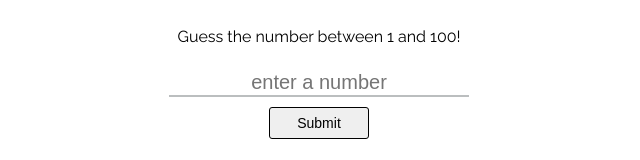
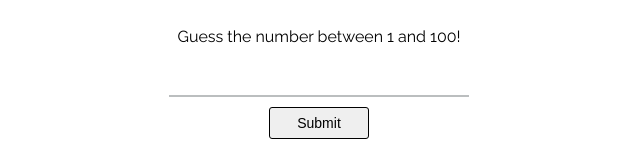
Before and after one commit to codeannie/hot-cold-challenge, a React (Create React App) app: page / in a window 1280 px wide. Shown: the part 142-302 px from the top of the page, without its empty margins (321-961 px from the left). Built offline with nearby package versions, Linux system fonts and the light colour scheme.

Commit message:
remove placeholder & clean up comments/console.logs

```diff
--- a/src/components/guessform.jsx
+++ b/src/components/guessform.jsx
@@ -14,22 +14,19 @@ export default class GuessForm extends React.PureComponent {
   userSubmit = event => {
     event.preventDefault()
     const userInput = parseInt(this.state.userInput, 0);
-    //this.inputNode.value
     this.props.onInput(userInput);
     this.setState({userInput: ''});
-    console.log('form submit ->', userInput);
   }
 
   userInputChange = event => {
     this.setState({userInput: event.target.value});
   }
 
-  // ref={node => this.inputNode = node} ?
   render() {
     return (
       <form className="guessForm" onSubmit={(event)=> this.userSubmit(event)} style={styles.guessForm}>
         <input type="text" name="userInput" className="guessInput" style={styles.guessInput}
-          onChange={this.userInputChange} value={this.state.userInput} placeholder="enter a number"/>
+          onChange={this.userInputChange} value={this.state.userInput} />
         <button type="submit" id="submit" style={styles.submitBtn}>Submit</button>
       </form>
     )
@@ -61,5 +58,3 @@ const styles = {
     padding: 7
   }
 }
-
-// how to pass input value to app.js?
```
